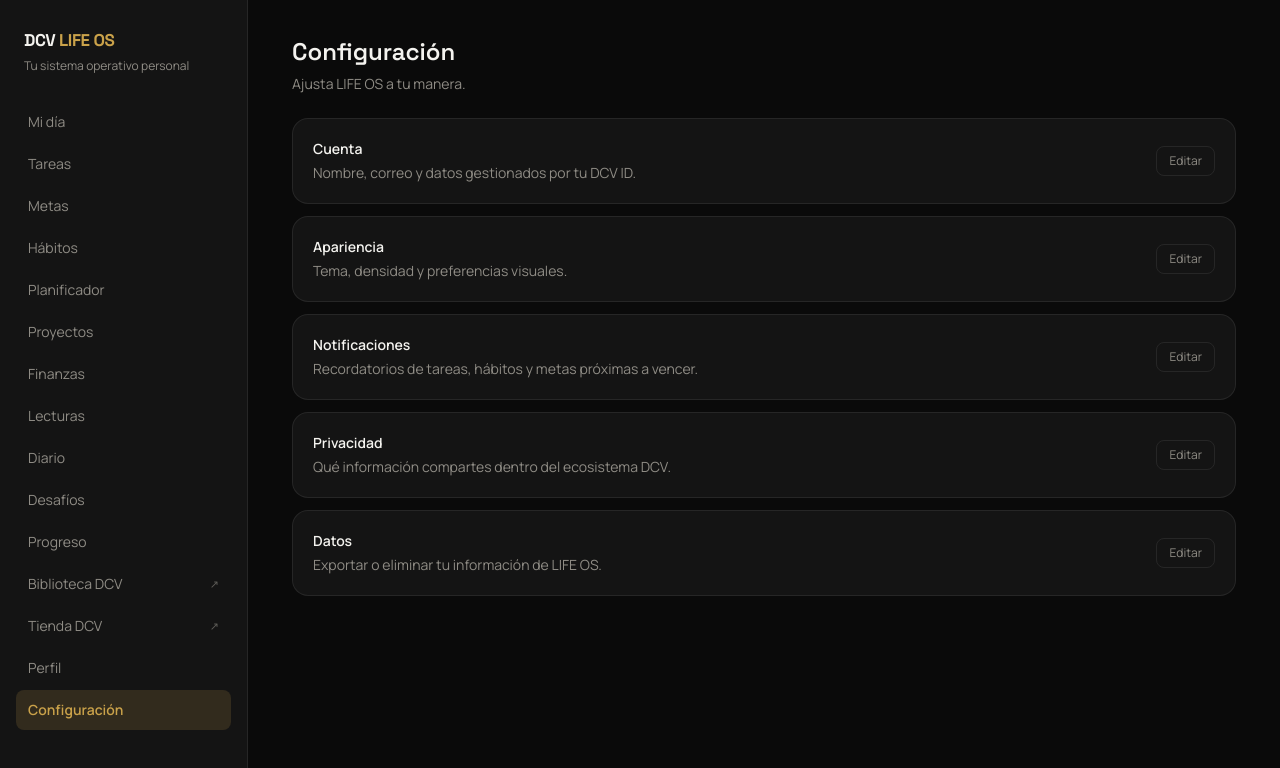
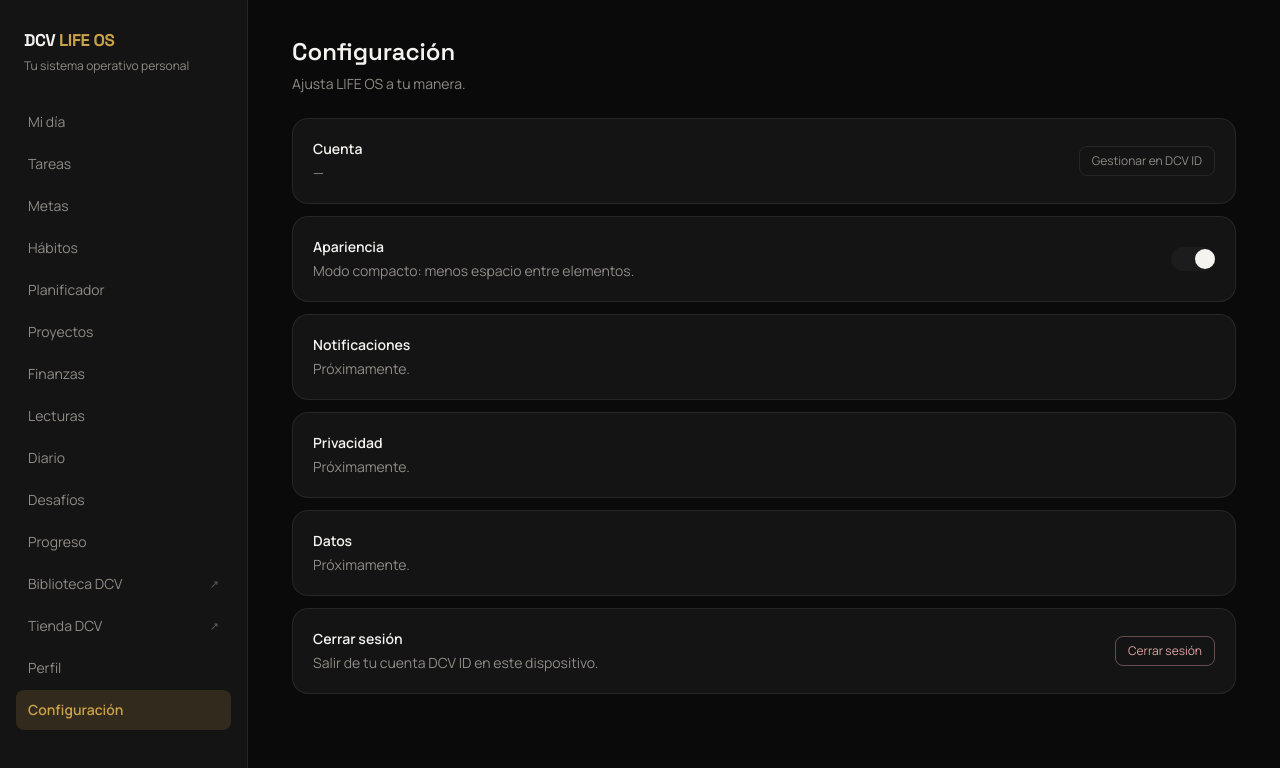
Before and after one commit to dondecomienzaelviaje/dcv-life-os-pro, a Next.js app: page /configuracion in a window 1280 px wide. Shown: the top 768 px of the page. Built offline with nearby package versions, Linux system fonts and the light colour scheme; no server answers.

Commit message:
Configuracion real: cerrar sesion, modo compacto, cuenta DCV ID

```diff
--- a/app/(dashboard)/configuracion/page.tsx
+++ b/app/(dashboard)/configuracion/page.tsx
@@ -1,34 +1,13 @@
-import Card from "@/components/ui/Card";
+import { getOrCreateUser } from "@/lib/current-user";
+import ConfiguracionClient from "./ConfiguracionClient";
 
-const SECCIONES = [
-  { titulo: "Cuenta", descripcion: "Nombre, correo y datos gestionados por tu DCV ID." },
-  { titulo: "Apariencia", descripcion: "Tema, densidad y preferencias visuales." },
-  { titulo: "Notificaciones", descripcion: "Recordatorios de tareas, hábitos y metas próximas a vencer." },
-  { titulo: "Privacidad", descripcion: "Qué información compartes dentro del ecosistema DCV." },
-  { titulo: "Datos", descripcion: "Exportar o eliminar tu información de LIFE OS." },
-];
+export default async function ConfiguracionPage() {
+  const user = await getOrCreateUser();
 
-export default function ConfiguracionPage() {
   return (
-    <>
-      <div className="mb-6">
-        <h1 className="font-display text-2xl font-semibold">Configuración</h1>
-        <p className="text-muted text-sm mt-1.5">Ajusta LIFE OS a tu manera.</p>
-      </div>
-
-      <div className="flex flex-col gap-3">
-        {SECCIONES.map((s) => (
-          <Card key={s.titulo} className="flex items-center justify-between gap-4">
-            <div>
-              <h2 className="font-semibold text-sm mb-1">{s.titulo}</h2>
-              <p className="text-muted text-sm">{s.descripcion}</p>
-            </div>
-            <button className="text-xs text-muted border border-line rounded-lg px-3 py-1.5 hover:text-white hover:border-white/20 transition-colors shrink-0">
-              Editar
-            </button>
-          </Card>
-        ))}
-      </div>
-    </>
+    <ConfiguracionClient
+      email={user?.email ?? "—"}
+      compactMode={user?.compactMode ?? false}
+    />
   );
 }
```
